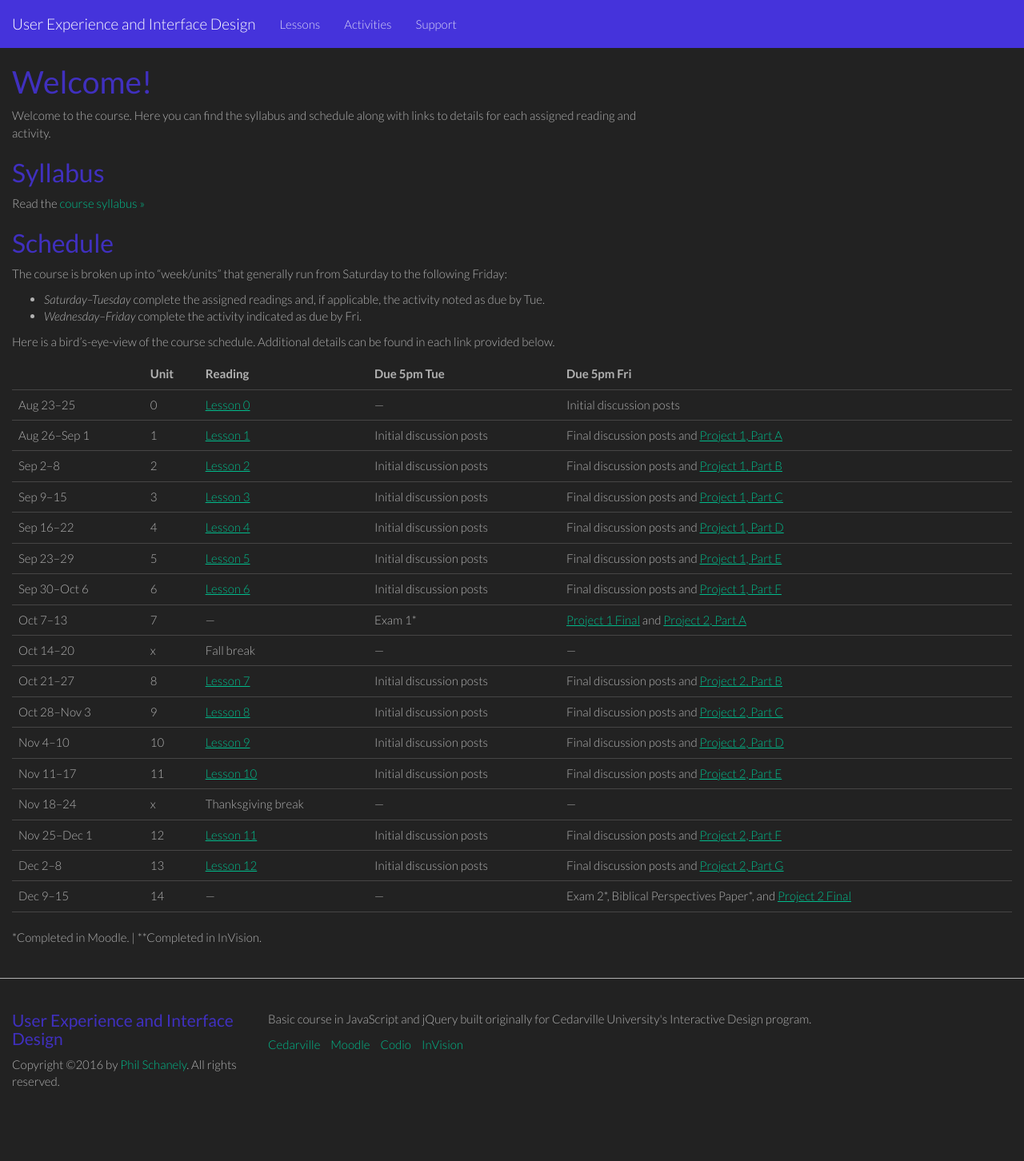
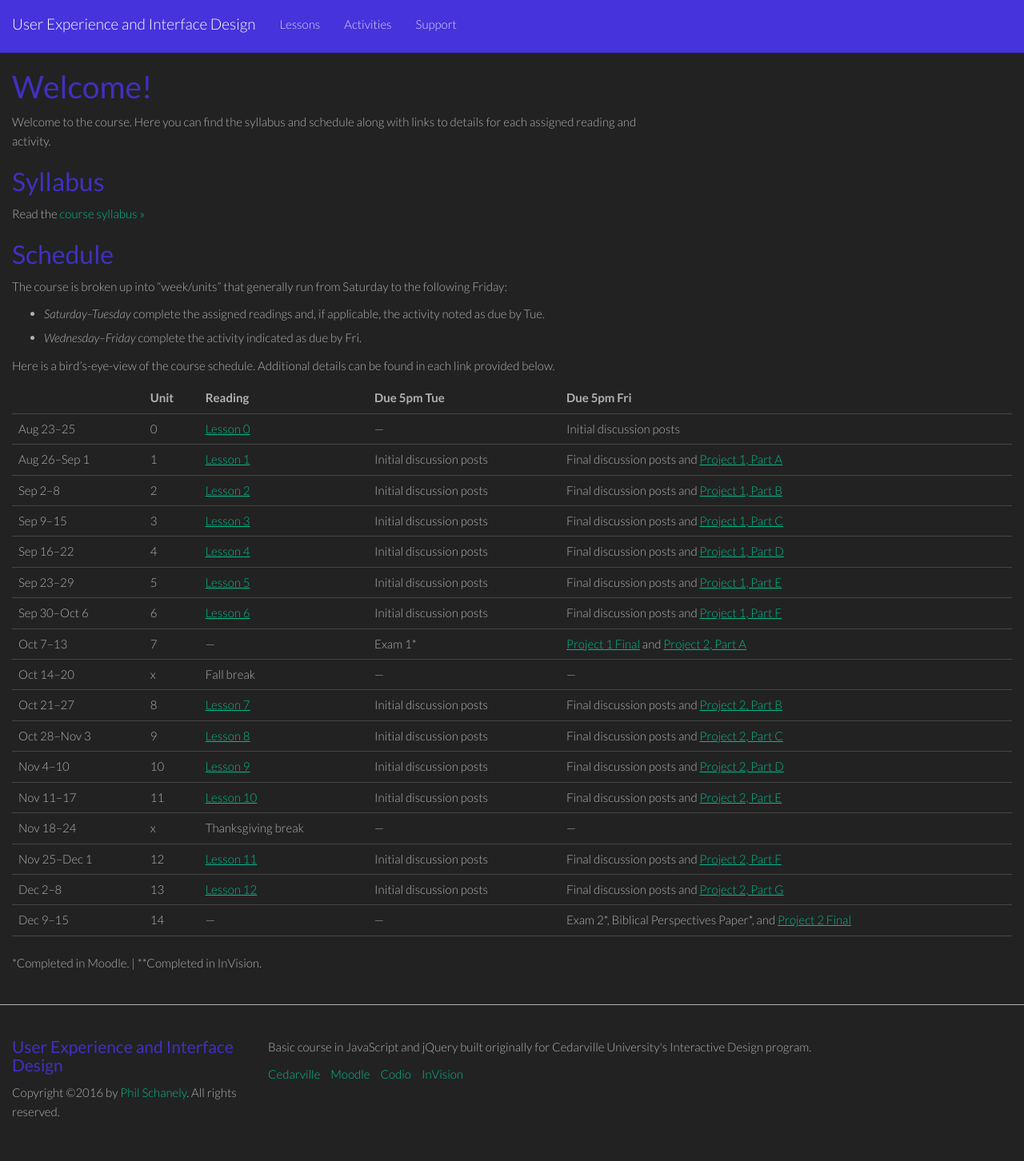
Before and after one commit to philschanely/course-ux, a Jekyll site: the page built from index.md, in a window 1280 px wide. Shown: the whole page at 80% size. Built offline with Jekyll 4.4.1, drawn with Linux system fonts in a browser that asks for light colours; before the commit the page ends 1414 px from its top, so only the background shows below that.

Commit message:
Fix leading and li spacing.

```diff
--- a/_sass/_mixins.scss
+++ b/_sass/_mixins.scss
@@ -108,8 +108,15 @@
   margin-top: 30px;
 }
 
-li, p {
+li{
   @include max-width;
+  line-height: 2.4rem;
+  margin-bottom: 6px;
+}
+
+p {
+  @include max-width;
+  line-height: 2.4rem;
 }
 
 pre {
```
